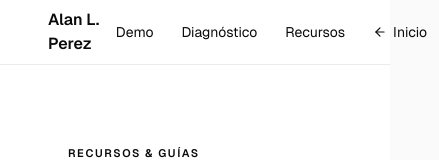
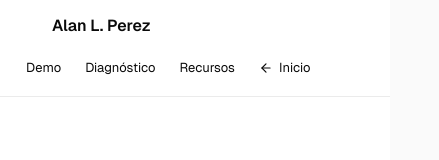
Before and after one commit to AluenIriarte/WebPage, a React (Vite) app: page /recursos in a window 390 px wide. Shown: the top 160 px of the page, 439 px wide, since content can reach past the window. Built offline with nearby package versions, Linux system fonts and the light colour scheme.

Commit message:
Fix demo desktop clipping and resource mobile overflow

```diff
--- a/src/app/pages/DemoDashboard.tsx
+++ b/src/app/pages/DemoDashboard.tsx
@@ -722,7 +722,7 @@ function VendedoresView() {
   const averageCoverage = getPortfolioCoverageAverage();
 
   return (
-    <div className="flex h-full flex-col gap-4">
+    <div className="flex h-full min-h-0 flex-col gap-4 overflow-y-auto pr-1">
       <div className="grid shrink-0 gap-4 xl:grid-cols-[minmax(0,1.45fr)_minmax(22rem,0.9fr)]">
         <section className="relative overflow-hidden rounded-[2rem] bg-[linear-gradient(140deg,#14131A_0%,#241B3C_55%,#3A1F78_100%)] p-6 text-white shadow-[0_22px_48px_rgba(20,19,26,0.18)]">
           <div className="absolute right-[-4.5rem] top-[-4rem] h-40 w-40 rounded-full bg-white/8 blur-3xl" />
--- a/src/app/pages/recursos/ResourceLayout.tsx
+++ b/src/app/pages/recursos/ResourceLayout.tsx
@@ -8,10 +8,10 @@ interface ResourceLayoutProps {
 
 export function ResourceLayout({ children }: ResourceLayoutProps) {
   return (
-    <div className="min-h-screen bg-background">
+    <div className="min-h-screen overflow-x-clip bg-background">
       <nav className="sticky top-0 z-50 border-b border-border/50 bg-white/95 backdrop-blur-md">
-        <div className="mx-auto flex h-16 max-w-7xl items-center justify-between px-6 lg:px-8">
-          <Link to="/" className="group flex items-center space-x-2">
+        <div className="mx-auto flex max-w-7xl flex-col gap-3 px-4 py-3 sm:h-16 sm:flex-row sm:items-center sm:justify-between sm:px-6 lg:px-8">
+          <Link to="/" className="group flex items-center space-x-2 self-start">
             <div className="flex h-7 w-7 items-center justify-center rounded-lg bg-accent">
               <BarChart3 className="h-4 w-4 text-white" />
             </div>
@@ -20,28 +20,28 @@ export function ResourceLayout({ children }: ResourceLayoutProps) {
             </span>
           </Link>
 
-          <div className="flex items-center gap-1">
+          <div className="flex w-full flex-wrap items-center gap-1 sm:w-auto sm:justify-end">
             <Link
               to={DEMO_PAGE_HREF}
-              className="rounded-lg px-3 py-1.5 text-sm text-muted-foreground transition-colors hover:bg-accent/5 hover:text-accent"
+              className="rounded-lg px-2.5 py-1.5 text-[13px] text-muted-foreground transition-colors hover:bg-accent/5 hover:text-accent sm:px-3 sm:text-sm"
             >
               Demo
             </Link>
             <a
               href={ROOT_DIAGNOSTIC_SECTION_HREF}
-              className="rounded-lg px-3 py-1.5 text-sm text-muted-foreground transition-colors hover:bg-accent/5 hover:text-accent"
+              className="rounded-lg px-2.5 py-1.5 text-[13px] text-muted-foreground transition-colors hover:bg-accent/5 hover:text-accent sm:px-3 sm:text-sm"
             >
               Diagnóstico
             </a>
             <Link
               to="/recursos"
-              className="rounded-lg px-3 py-1.5 text-sm text-muted-foreground transition-colors hover:bg-accent/5 hover:text-accent"
+              className="rounded-lg px-2.5 py-1.5 text-[13px] text-muted-foreground transition-colors hover:bg-accent/5 hover:text-accent sm:px-3 sm:text-sm"
             >
               Recursos
             </Link>
             <Link
               to="/"
-              className="flex items-center gap-1.5 rounded-lg px-3 py-1.5 text-sm text-muted-foreground transition-colors hover:bg-accent/5 hover:text-accent"
+              className="flex items-center gap-1.5 rounded-lg px-2.5 py-1.5 text-[13px] text-muted-foreground transition-colors hover:bg-accent/5 hover:text-accent sm:px-3 sm:text-sm"
             >
               <ArrowLeft className="h-3.5 w-3.5" />
               Inicio
```
